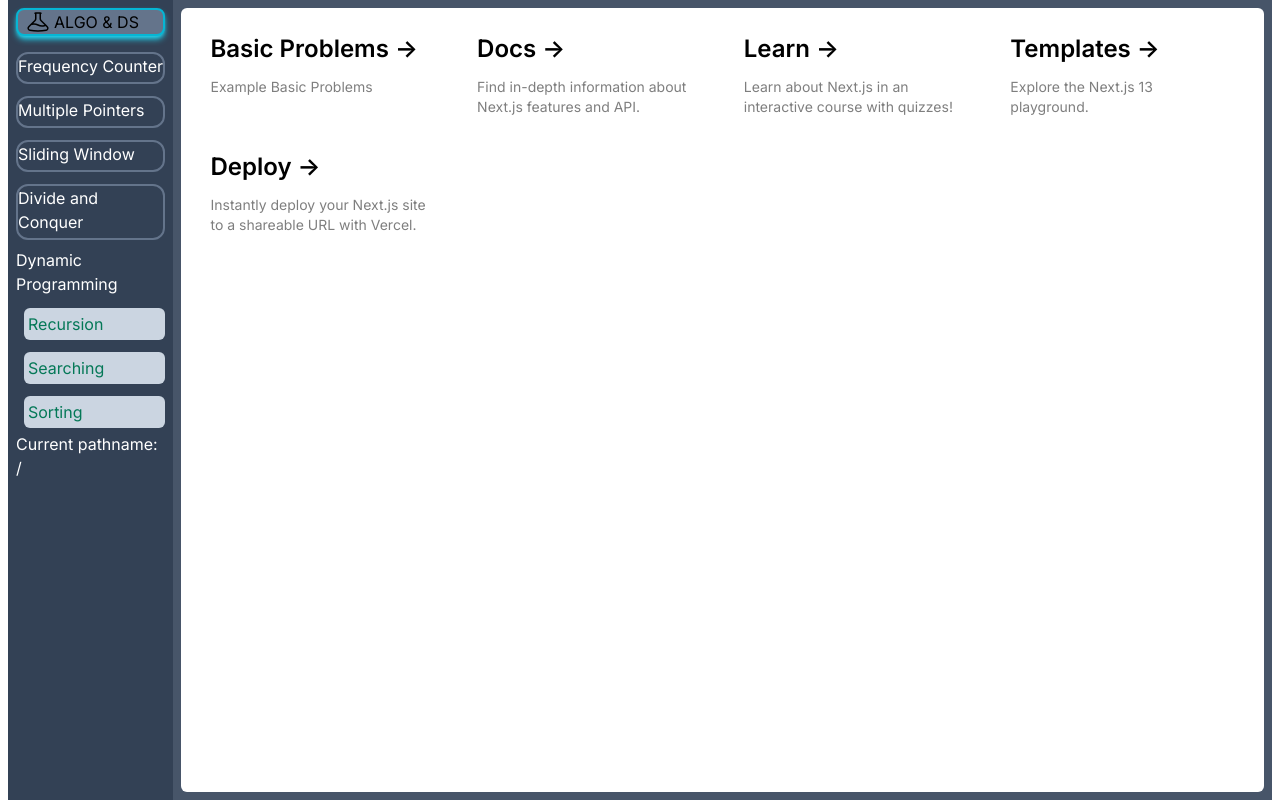
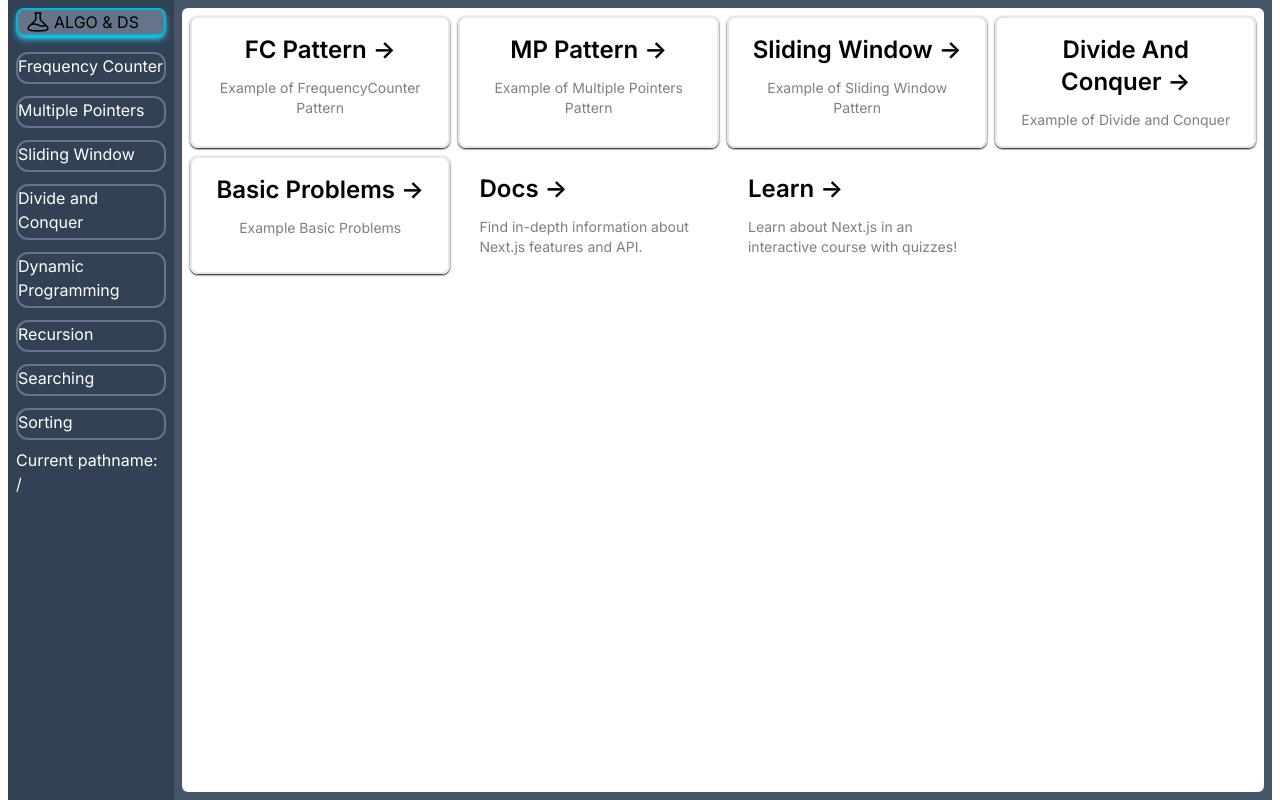
Before and after one commit to mehediasif/js-algorithms-and-data-structures, a Next.js app: page / in a window 1280 px wide. Built offline with nearby package versions, Linux system fonts and the light colour scheme.

Commit message:
nav update

```diff
--- a/components/GridItems.jsx
+++ b/components/GridItems.jsx
@@ -2,10 +2,75 @@ import React from "react";
 import Link from "next/link";
 export default function GridItems() {
     return(
-        <div className="mb-16 grid text-center lg:mb-0 lg:grid-cols-4 lg:text-left">
+        <div className="mb-16 grid gap-2 text-center lg:mb-0 lg:grid-cols-4 lg:text-left">
+
+        <Link
+          href={'/frequencyCounter'}
+          className="gridItemsEach"
+          rel="noopener noreferrer"
+        >
+        <h2 className={`mb-3 text-2xl font-semibold`}>
+            FC Pattern{' '}
+            <span className="inline-block transition-transform group-hover:translate-x-1 motion-reduce:transform-none">
+              -&gt;
+            </span>
+          </h2>
+          <p className={`m-0 max-w-[30ch] text-sm opacity-50`}>
+            Example of FrequencyCounter Pattern
+          </p>
+        </Link>
+
+        <Link
+          href={'/multiplePointers'}
+          className="gridItemsEach"
+          rel="noopener noreferrer"
+        >
+        <h2 className={`mb-3 text-2xl text-center font-semibold`}>
+            MP Pattern{' '}
+            <span className="inline-block transition-transform group-hover:translate-x-1 motion-reduce:transform-none">
+              -&gt;
+            </span>
+          </h2>
+          <p className={`m-0 max-w-[30ch] text-sm opacity-50`}>
+            Example of Multiple Pointers Pattern
+          </p>
+        </Link>
+
+        <Link
+          href={'/slidingWindow'}
+          className="gridItemsEach"
+          rel="noopener noreferrer"
+        >
+        <h2 className={`mb-3 text-2xl font-semibold`}>
+            Sliding Window{' '}
+            <span className="inline-block transition-transform group-hover:translate-x-1 motion-reduce:transform-none">
+              -&gt;
+            </span>
+          </h2>
+          <p className={`m-0 max-w-[30ch] text-sm opacity-50`}>
+          Example of Sliding Window Pattern
+          </p>
+        </Link>
+
+        <Link
+          href={'/divideAndConquer'}
+          className="gridItemsEach"
+          rel="noopener noreferrer"
+        >
+        <h2 className={`mb-3 text-2xl font-semibold`}>
+            Divide And Conquer{' '}
+            <span className="inline-block transition-transform group-hover:translate-x-1 motion-reduce:transform-none">
+              -&gt;
+            </span>
+          </h2>
+          <p className={`m-0 max-w-[30ch] text-sm opacity-50`}>
+          Example of Divide and Conquer
+          </p>
+        </Link>
+
         <Link
           href={'/testiRt'}
-          className="group rounded-lg border border-transparent px-5 py-4 transition-colors hover:border-gray-300 hover:bg-gray-100 hover:dark:border-neutral-700 hover:dark:bg-neutral-800/40"
+          className="gridItemsEach"
           rel="noopener noreferrer"
         >
         <h2 className={`mb-3 text-2xl font-semibold`}>
@@ -17,7 +82,6 @@ export default function GridItems() {
           <p className={`m-0 max-w-[30ch] text-sm opacity-50`}>
             Example Basic Problems
           </p>
-
         </Link>
         <a
           href="https://nextjs.org/docs?utm_source=create-next-app&utm_medium=appdir-template&utm_campaign=create-next-app"
@@ -53,39 +117,8 @@ export default function GridItems() {
           </p>
         </a>
 
-        <a
-          href="https://vercel.com/templates?framework=next.js&utm_source=create-next-app&utm_medium=appdir-template&utm_campaign=create-next-app"
-          className="group rounded-lg border border-transparent px-5 py-4 transition-colors hover:border-gray-300 hover:bg-gray-100 hover:dark:border-neutral-700 hover:dark:bg-neutral-800/30"
-          target="_blank"
-          rel="noopener noreferrer"
-        >
-          <h2 className={`mb-3 text-2xl font-semibold`}>
-            Templates{' '}
-            <span className="inline-block transition-transform group-hover:translate-x-1 motion-reduce:transform-none">
-              -&gt;
-            </span>
-          </h2>
-          <p className={`m-0 max-w-[30ch] text-sm opacity-50`}>
-            Explore the Next.js 13 playground.
-          </p>
-        </a>
 
-        <a
-          href="https://vercel.com/new?utm_source=create-next-app&utm_medium=appdir-template&utm_campaign=create-next-app"
-          className="group rounded-lg border border-transparent px-5 py-4 transition-colors hover:border-gray-300 hover:bg-gray-100 hover:dark:border-neutral-700 hover:dark:bg-neutral-800/30"
-          target="_blank"
-          rel="noopener noreferrer"
-        >
-          <h2 className={`mb-3 text-2xl font-semibold`}>
-            Deploy{' '}
-            <span className="inline-block transition-transform group-hover:translate-x-1 motion-reduce:transform-none">
-              -&gt;
-            </span>
-          </h2>
-          <p className={`m-0 max-w-[30ch] text-sm opacity-50`}>
-            Instantly deploy your Next.js site to a shareable URL with Vercel.
-          </p>
-        </a>
+
       </div>
     )
 }
--- a/components/Sidebar.jsx
+++ b/components/Sidebar.jsx
@@ -21,11 +21,11 @@ export default function Navigation(){
             </Link>
             <Link href={'/multiplePointers'} className={router === "/multiplePointers" ? 'activeNav' : 'inactiveNav'}>Multiple Pointers</Link>
             <Link href={'/slidingWindow'} className={router === "/slidingWindow" ? 'activeNav' : 'inactiveNav'}>Sliding Window</Link>
-            <Link href={'/'} className="inactiveNav">Divide and Conquer</Link>
-            <Link href={'/'}>Dynamic Programming</Link>
-            <Link href={'/'} className={router === '/' ? "activeNav" : "inactiveNav"}>Recursion</Link>
-            <Link href={'/'} className={router === '/' ? "activeNav" : "inactiveNav"}>Searching</Link>
-            <Link href={'/'} className={router === '/' ? "activeNav" : "inactiveNav"}>Sorting</Link>
+            <Link href={'/divideAndConquer'} className={router === '/divideAndConquer' ? 'activeNav' : 'inactiveNav'}>Divide and Conquer</Link>
+            <Link href={'/dynamicProgramming'} className={router === '/dynamicProgramming' ? 'activeNav' : 'inactiveNav'}>Dynamic Programming</Link>
+            <Link href={'/recursion'} className={router === '/recursion' ? "activeNav" : "inactiveNav"}>Recursion</Link>
+            <Link href={'/searching'} className={router === '/searching' ? "activeNav" : "inactiveNav"}>Searching</Link>
+            <Link href={'/sorting'} className={router === '/sorting' ? "activeNav" : "inactiveNav"}>Sorting</Link>
             <p className="items-end">Current pathname: {router}</p>
             </nav>
         </aside>
--- /dev/null
+++ b/src/app/divideAndConquer/page.js
@@ -0,0 +1,18 @@
+'use client'
+import Layout from "../../../components/Layout";
+import { Prism } from '@mantine/prism';
+
+export default function DivideAndConquer(){
+    return(
+        <Layout>
+        <h1 className="pb-4 text-2xl font-semibold text-center">Divide and Conquer pattern</h1>
+        <div className='cardForText'>
+        <h4 className="questionHighlight"><i>Question:</i> What is multiplePointers Pattern in the context of Problem Solving?</h4>
+        <p className="bg-gray-50 leading-6 text-start text-blue-800 mt-2">
+        <b>MultiplePointers:</b> Here we Create pointers or values that correspond to an index or position and move towards the beginning, end or middle based on a certain condition. You can use it on some sort of linear structure, like an array, string or a linked list, to search for a pair of values, or searching for something that meets a condition. You use two reference points in the linear structure, and you work toward the middle.
+        </p>
+        <p className="bg-gray-50 leading-6 text-start text-blue-800 mt-2"><b>Big O:</b> Time Complexity O(n), Space Complexity O(1)</p>
+        <p className="bg-gray-50 leading-6 text-start mt-2"><b> Why it’s good:</b> very efficient for solving problems with minimal space complexity</p>
+        </div>
+        </Layout>);
+}
--- a/src/app/globals.css
+++ b/src/app/globals.css
@@ -14,3 +14,6 @@
 .cardForText{
   @apply bg-gray-50 border rounded-md border-gray-700 mt-4 px-2;
 }
+.gridItemsEach{
+  @apply rounded-lg border-2 px-5 py-4 transition-colors text-center hover:border-gray-300 hover:bg-gray-100 shadow-sm shadow-black;
+}
--- /dev/null
+++ b/src/app/recursion/page.js
@@ -0,0 +1,18 @@
+'use client'
+import Layout from "../../../components/Layout";
+import { Prism } from '@mantine/prism';
+
+export default function Recursion(){
+    return(
+        <Layout>
+        <h1 className="pb-4 text-2xl font-semibold text-center">Recursion pattern</h1>
+        <div className='cardForText'>
+        <h4 className="questionHighlight"><i>Question:</i> What is multiplePointers Pattern in the context of Problem Solving?</h4>
+        <p className="bg-gray-50 leading-6 text-start text-blue-800 mt-2">
+        <b>MultiplePointers:</b> Here we Create pointers or values that correspond to an index or position and move towards the beginning, end or middle based on a certain condition. You can use it on some sort of linear structure, like an array, string or a linked list, to search for a pair of values, or searching for something that meets a condition. You use two reference points in the linear structure, and you work toward the middle.
+        </p>
+        <p className="bg-gray-50 leading-6 text-start text-blue-800 mt-2"><b>Big O:</b> Time Complexity O(n), Space Complexity O(1)</p>
+        <p className="bg-gray-50 leading-6 text-start mt-2"><b> Why it’s good:</b> very efficient for solving problems with minimal space complexity</p>
+        </div>
+        </Layout>);
+}
--- /dev/null
+++ b/src/app/searching/page.js
@@ -0,0 +1,18 @@
+'use client'
+import Layout from "../../../components/Layout";
+import { Prism } from '@mantine/prism';
+
+export default function SearchingAlgos(){
+    return(
+        <Layout>
+        <h1 className="pb-4 text-2xl font-semibold text-center">Searching Algorithms</h1>
+        <div className='cardForText'>
+        <h4 className="questionHighlight"><i>Question:</i> What is multiplePointers Pattern in the context of Problem Solving?</h4>
+        <p className="bg-gray-50 leading-6 text-start text-blue-800 mt-2">
+        <b>MultiplePointers:</b> Here we Create pointers or values that correspond to an index or position and move towards the beginning, end or middle based on a certain condition. You can use it on some sort of linear structure, like an array, string or a linked list, to search for a pair of values, or searching for something that meets a condition. You use two reference points in the linear structure, and you work toward the middle.
+        </p>
+        <p className="bg-gray-50 leading-6 text-start text-blue-800 mt-2"><b>Big O:</b> Time Complexity O(n), Space Complexity O(1)</p>
+        <p className="bg-gray-50 leading-6 text-start mt-2"><b> Why it’s good:</b> very efficient for solving problems with minimal space complexity</p>
+        </div>
+        </Layout>);
+}
--- /dev/null
+++ b/src/app/sorting/page.js
@@ -0,0 +1,18 @@
+'use client'
+import Layout from "../../../components/Layout";
+import { Prism } from '@mantine/prism';
+
+export default function SortingAlgos(){
+    return(
+        <Layout>
+        <h1 className="pb-4 text-2xl font-semibold text-center">Sorting Algorithms</h1>
+        <div className='cardForText'>
+        <h4 className="questionHighlight"><i>Question:</i> What is multiplePointers Pattern in the context of Problem Solving?</h4>
+        <p className="bg-gray-50 leading-6 text-start text-blue-800 mt-2">
+        <b>MultiplePointers:</b> Here we Create pointers or values that correspond to an index or position and move towards the beginning, end or middle based on a certain condition. You can use it on some sort of linear structure, like an array, string or a linked list, to search for a pair of values, or searching for something that meets a condition. You use two reference points in the linear structure, and you work toward the middle.
+        </p>
+        <p className="bg-gray-50 leading-6 text-start text-blue-800 mt-2"><b>Big O:</b> Time Complexity O(n), Space Complexity O(1)</p>
+        <p className="bg-gray-50 leading-6 text-start mt-2"><b> Why it’s good:</b> very efficient for solving problems with minimal space complexity</p>
+        </div>
+        </Layout>);
+}
```
Also changed, not shown: src/app/dynamicProgramming/page.js (added, +18 -0 lines).
